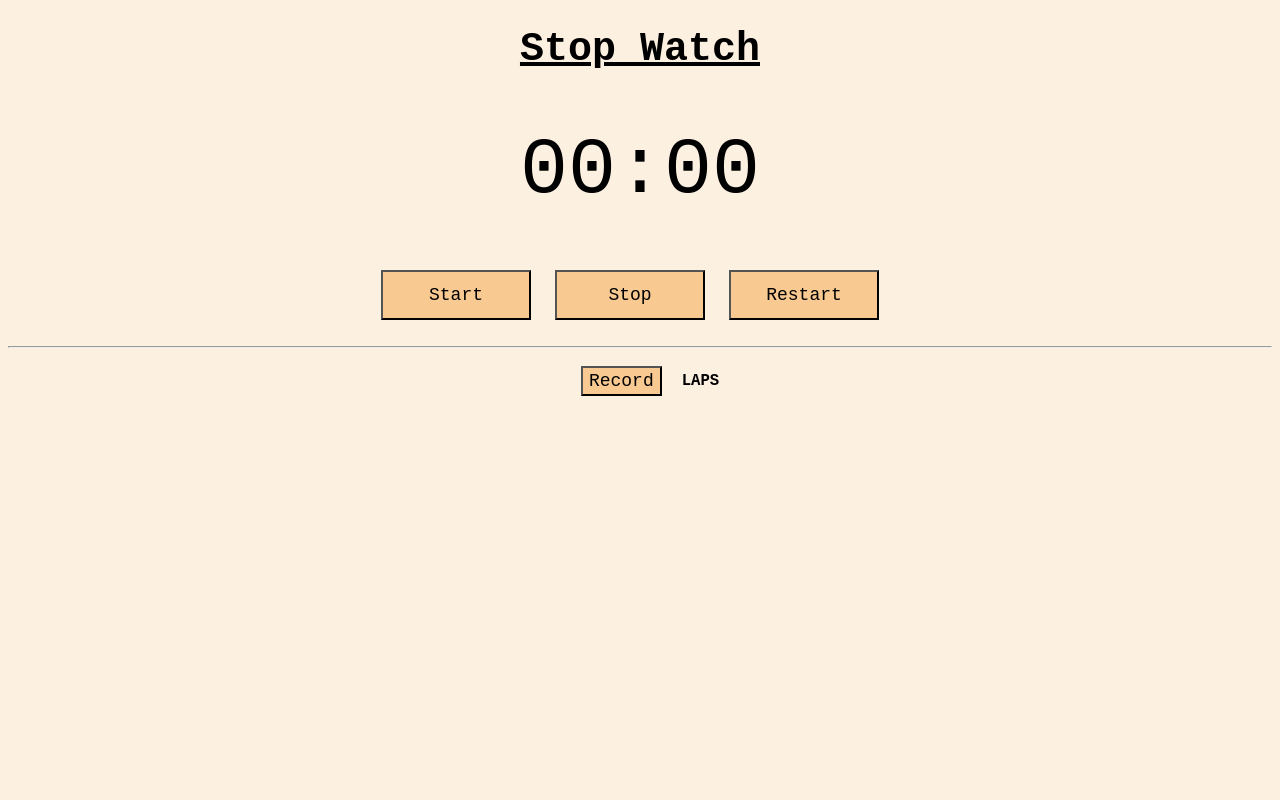
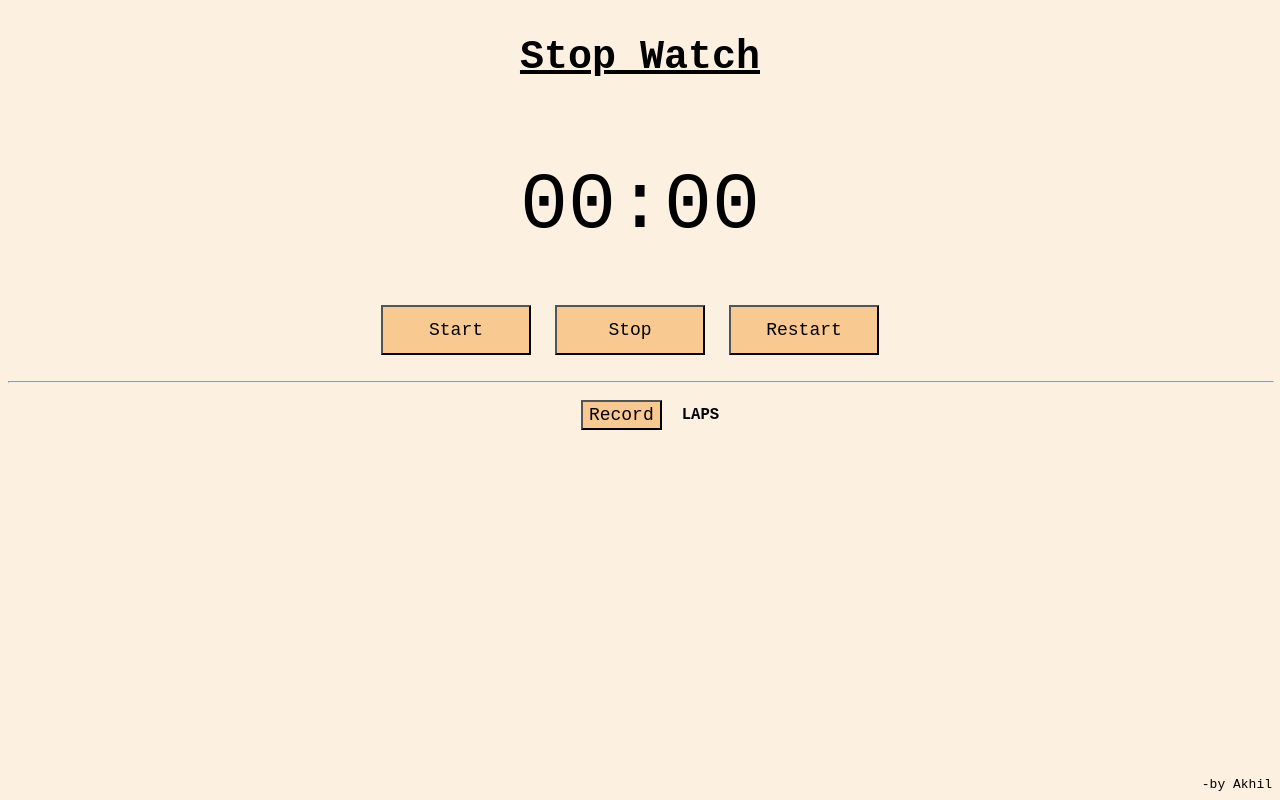
Before and after one commit to Akhil373/stop-watch, a plain HTML site: page index.html in a window 1280 px wide. Drawn offline with Linux system fonts and the light colour scheme.

Commit message:
added footer

```diff
--- a/index.html
+++ b/index.html
@@ -20,6 +20,7 @@
         <button onclick="recordClock()">Record</button>
         <h3>LAPS</h3>
     </div>
+    <footer>-by Akhil</footer>
 
     <script src="main.js"></script>
 </body>
--- a/style.css
+++ b/style.css
@@ -1,9 +1,20 @@
+html{
+    height: 100px;
+}
+
 body{
+    min-height: 98vh;
     background-color: rgb(252, 240, 225);
+    display: flex;
+    flex-direction: column;
 }
 
 p{
     text-align: center;
+}
+
+hr{
+    width: 100%;
 }
 
 button{
@@ -14,6 +25,12 @@ button{
     font-family: monospace;
     font-size: 18px;
     /* border: 2px solid darkkhaki; */
+}
+
+footer{
+    text-align: right;
+    font-family: monospace;
+    margin-top: auto;
 }
 
 #title{
```
